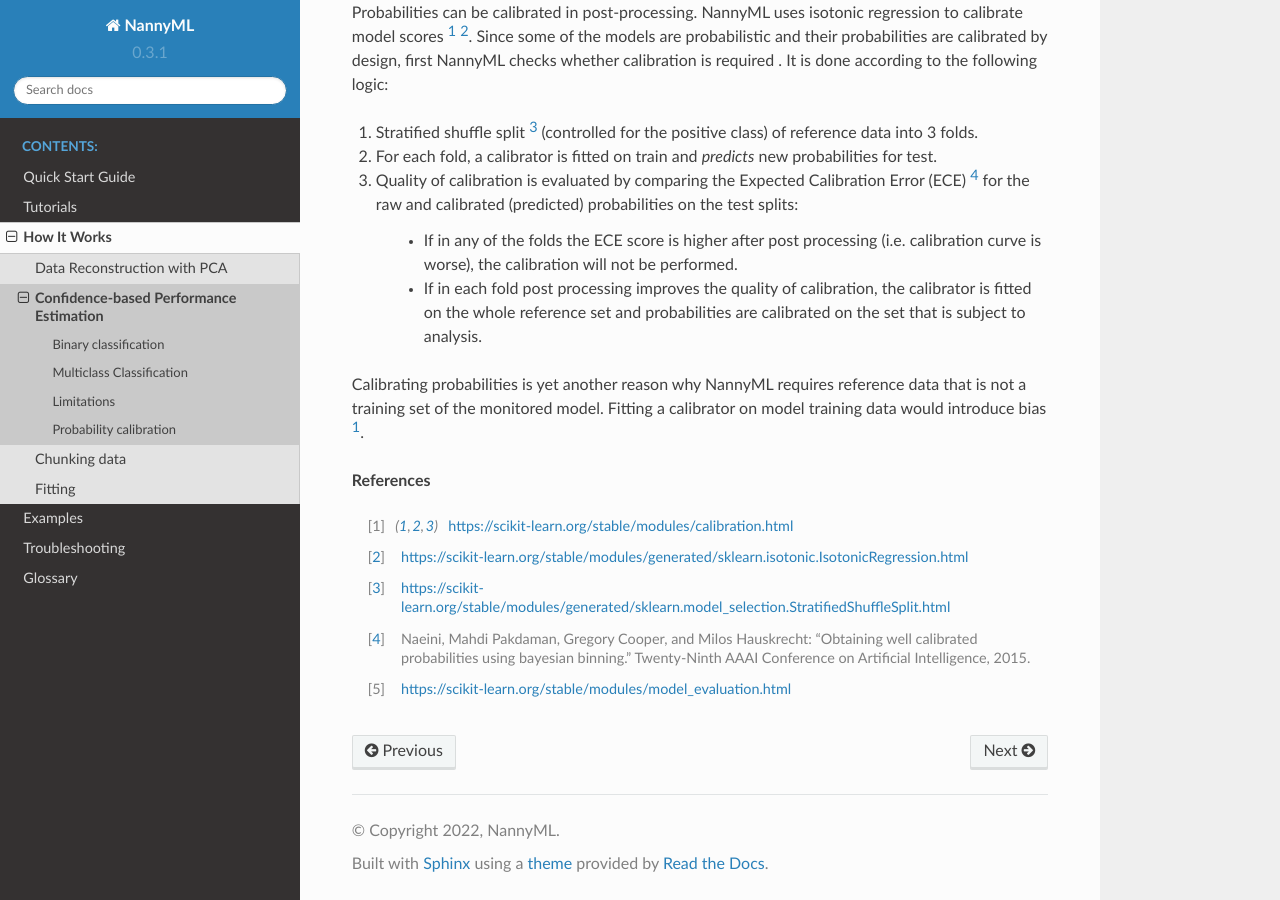
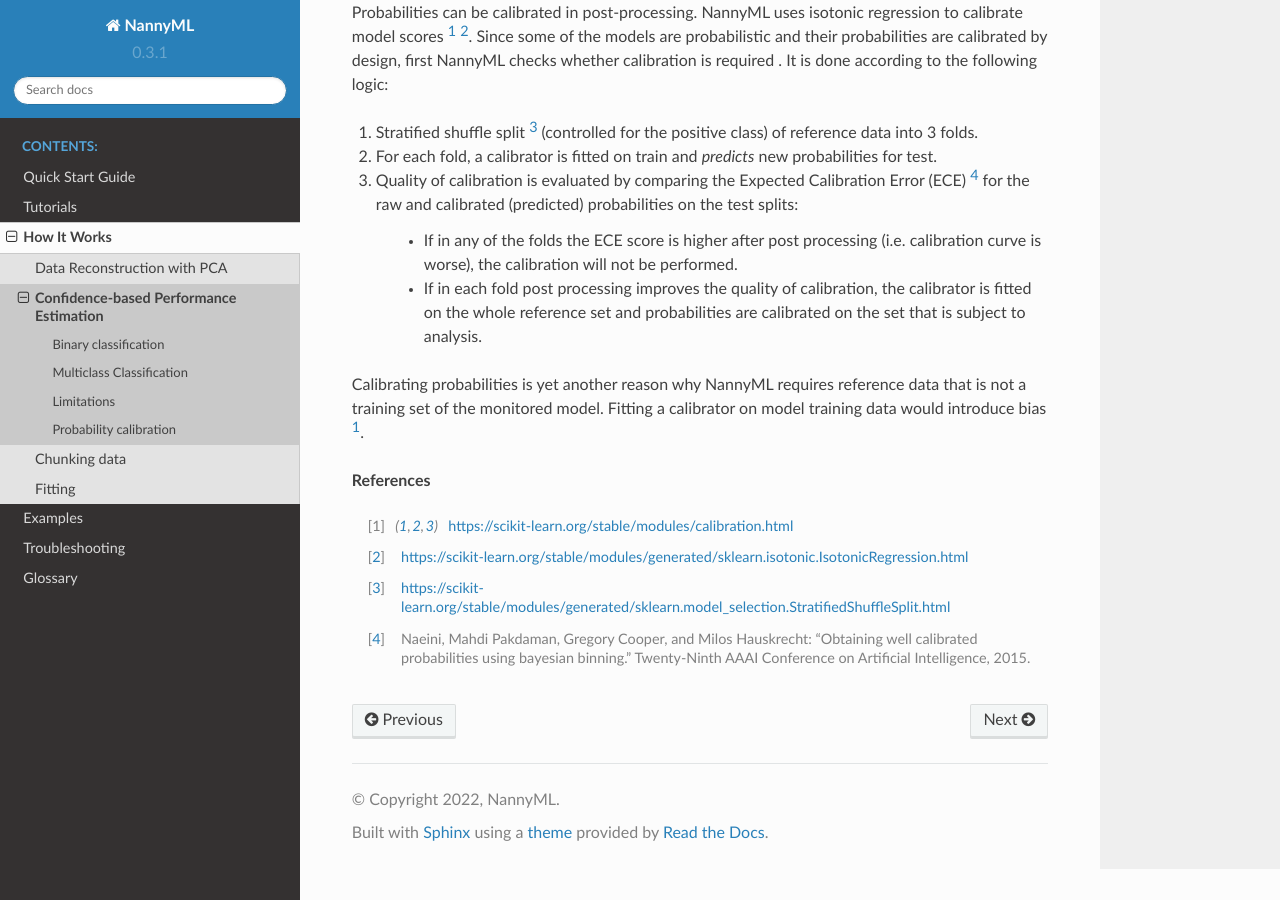
Before and after one commit to NannyML/nannyml, a Sphinx documentation site: the page built from docs/how_it_works/performance_estimation.rst, in a window 1280 px wide and 900 px high, scrolled down 5726 px. Built offline with Sphinx 7.4.7 and the Read the Docs theme 2.0.0, drawn with Linux system fonts in a browser that asks for light colours; pages that are not in the unit, such as notebooks, are missing from menus.

Commit message:
remove unused reference

```diff
--- a/docs/how_it_works/performance_estimation.rst
+++ b/docs/how_it_works/performance_estimation.rst
@@ -254,4 +254,3 @@
 .. [2] https://scikit-learn.org/stable/modules/generated/sklearn.isotonic.IsotonicRegression.html
 .. [3] https://scikit-learn.org/stable/modules/generated/sklearn.model_selection.StratifiedShuffleSplit.html
 .. [4] Naeini, Mahdi Pakdaman, Gregory Cooper, and Milos Hauskrecht: "Obtaining well calibrated probabilities using bayesian binning." Twenty-Ninth AAAI Conference on Artificial Intelligence, 2015.
-.. [5] https://scikit-learn.org/stable/modules/model_evaluation.html
```
